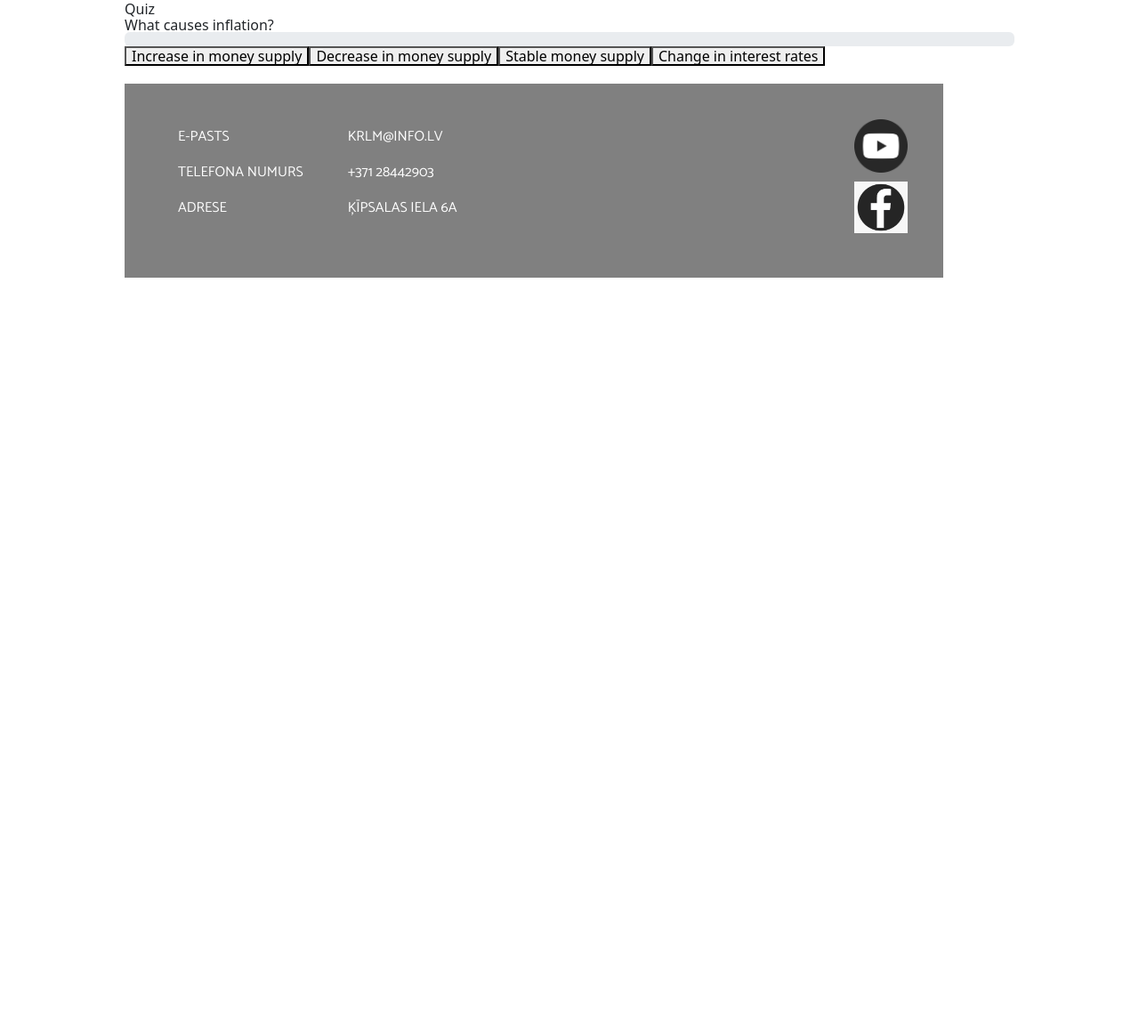
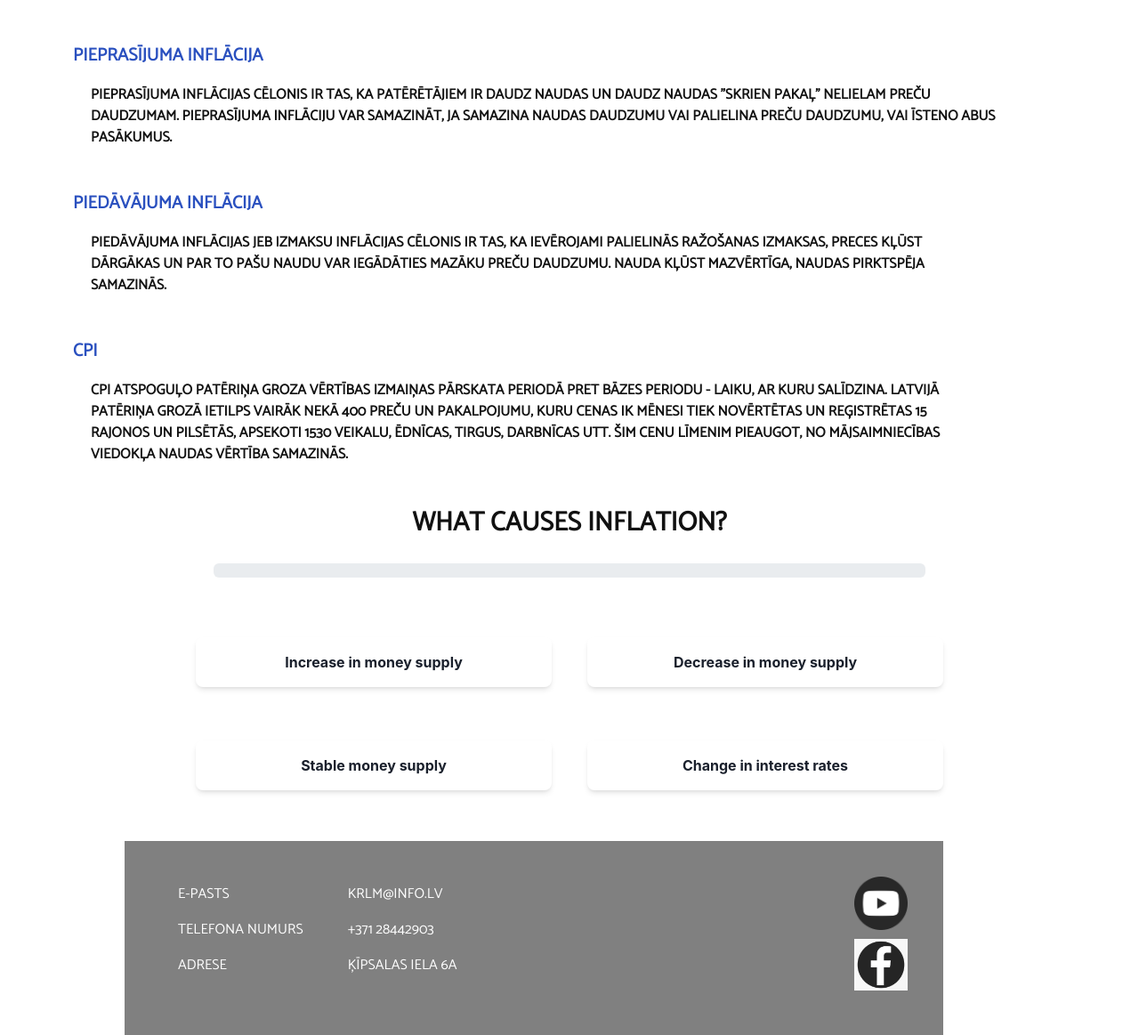
Before and after one commit to SpectrumLV/finansu-lapa, a PHP site: page /case1.php in a window 1280 px wide. Shown: the part 684-1847 px from the top of the page at 89% size. Before the commit the page ends 996 px from the top, so only its background shows below. Run offline with PHP 8.4, Linux system fonts and the light colour scheme.

Commit message:
pabeigta bloga lapa

```diff
--- a/case1.php
+++ b/case1.php
@@ -51,37 +51,92 @@ noteiktā laika posmā - mēnesī, ceturksnī, gadā u.c.</p>
       </div>
 
       <article>
-            <!-- Other articles -->
+          </section>
+
+
+
+
+     <section class="case-vid">
+
+      <article>
+      <div class="container paragraph" style="margin-top: 50px; padding-right: 70px">
+
+              <h1 style="font-size: 20px; color: #2A50BF">Pieprasījuma inflācija</h1>
+            <p>Pieprasījuma inflācijas cēlonis ir tas, ka patērētājiem ir daudz naudas un daudz naudas "skrien pakaļ" nelielam preču daudzumam.
+Pieprasījuma inflāciju var samazināt, ja samazina naudas daudzumu vai palielina preču daudzumu, vai īsteno abus pasākumus.</p>
+
+
+      </div>
+      <article>
           </section>
 
 
 
 
 
+<section class="case-vid">
+
+      <article>
+      <div class="container paragraph" style="margin-top: 50px; padding-right: 100px">
+
+              <h1 style="font-size: 20px; color: #2A50BF">Piedāvājuma inflācija</h1>
+            <p>Piedāvājuma inflācijas jeb izmaksu inflācijas cēlonis ir tas, ka ievērojami palielinās ražošanas izmaksas,
+              preces kļūst dārgākas un par to pašu naudu var iegādāties mazāku preču daudzumu. Nauda kļūst mazvērtīga, naudas pirktspēja samazinās.</p>
+
+
+      </div>
+      <article>
+          </section>
+
+
+
+ <section class="case-vid">
+
+      <article>
+      <div class="container paragraph" style="margin-top: 50px; padding-right: 100px">
+
+              <h1>CPI</h1>
+            <p>CPI atspoguļo patēriņa groza vērtības izmaiņas pārskata periodā pret bāzes periodu - laiku, ar kuru salīdzina. Latvijā patēriņa grozā ietilps vairāk nekā 400 preču un pakalpojumu, kuru cenas ik mēnesi tiek novērtētas un reģistrētas 15 rajonos un pilsētās, apsekoti 1530 veikalu, ēdnīcas, tirgus, darbnīcas utt.
+Šim cenu līmenim pieaugot, no mājsaimniecības viedokļa naudas vērtība samazinās.</p>
+
+
+      </div>
+      <article>
+          </section>
+
+
+
+<section class="case-vid">
+
+      <div id="quiz-container" class="wrapper" style="margin-top:50px">
+    <div id="question" style= "text-align: center"></div>
+
+    <div class="progress">
+      <div id="progress-bar" class="progress-bar"></div>
+    </div>
+    <div id="options" class="btn" style="display: block;"></div>
+  </div>
 
 
 
 
 
-  <!-- Quiz container -->
-  <div id="quiz-container" class="wrapper">
-    <h2>Quiz</h2>
-    <div id="question"></div>
-
-    <div class="progress">
-      <div id="progress-bar" class="progress-bar"></div>
-    </div>
-    <div id="options"></div>
-  </div>
-
 <!-- Congratulations Popup -->
 <div id="congratulations-popup" class="popup" style= "display: none">
     <div class="popup-content">
 
-      <h2>Congratulations!</h2>
-      <p>You have completed the quiz successfully.</p>
+      <h2 style="text-align: center; margin: 50px 30px">Congratulations!<br>You have completed the quiz successfully.</h2>
+
     </div>
   </div>
+
+
+ </section>
+
+
+
+
+  <!-- Quiz container -->
 
 
 
--- a/navbar.php
+++ b/navbar.php
@@ -6,7 +6,7 @@
   <title>Finanšu apmācības</title>
   <link href="https://cdn.jsdelivr.net/npm/bootstrap@5.2.3/dist/css/bootstrap.min.css" rel="stylesheet" integrity="sha384-rbsA2VBKQhggwzxH7pPCaAqO46MgnOM80zW1RWuH61DGLwZJEdK2Kadq2F9CUG65" crossorigin="anonymous">
   <meta name="viewport" content="width=device-width, initial-scale=1.0">
-  <link rel="stylesheet" href="stils.css">
+  <link rel="stylesheet" href="stilss.css">
   <link href='https://fonts.googleapis.com/css?family=Catamaran' rel='stylesheet'>
   <script type="text/javascript" src="script.js"></script>
 
--- a/stils.css
+++ b/stilss.css
@@ -334,6 +334,59 @@ margin: 0 20px;
 
 }
 
+.case-vid h1{
+  font-family: Catamaran;
+  font-size: 20px;
+  color: #2A50BF;
+  font-weight: 600;
+text-transform: uppercase;
+
+}
+
+
+
+/*quiz*/
+.progress {
+  margin: 30px 100px;
+
+
+}
+#question{
+  font-family: Catamaran;
+  font-size: 30px;
+  color: #111;
+  font-weight: 600;
+text-transform: uppercase;
+margin-top: 30px;
+}
+.btn button {
+  align-items: center;
+  background: #FFFFFF;
+  border: 0 solid #E2E8F0;
+  box-shadow: 0 4px 6px -1px rgba(0, 0, 0, 0.1), 0 2px 4px -1px rgba(0, 0, 0, 0.06);
+  box-sizing: border-box;
+  color: #1A202C;
+  display: inline-flex;
+  font-family: Inter, sans-serif;
+  font-size: 1rem;
+  font-weight: 700;
+  height: 56px;
+  justify-content: center;
+  line-height: 24px;
+  overflow-wrap: break-word;
+  padding: 24px;
+  text-decoration: none;
+  width: auto;
+  border-radius: 8px;
+  cursor: pointer;
+  user-select: none;
+  -webkit-user-select: none;
+  touch-action: manipulation;
+  margin: 30px 20px;
+  width: 400px;
+}
+
+
 /*footer*/
 footer{
   width: calc(100% - 80px);
```
